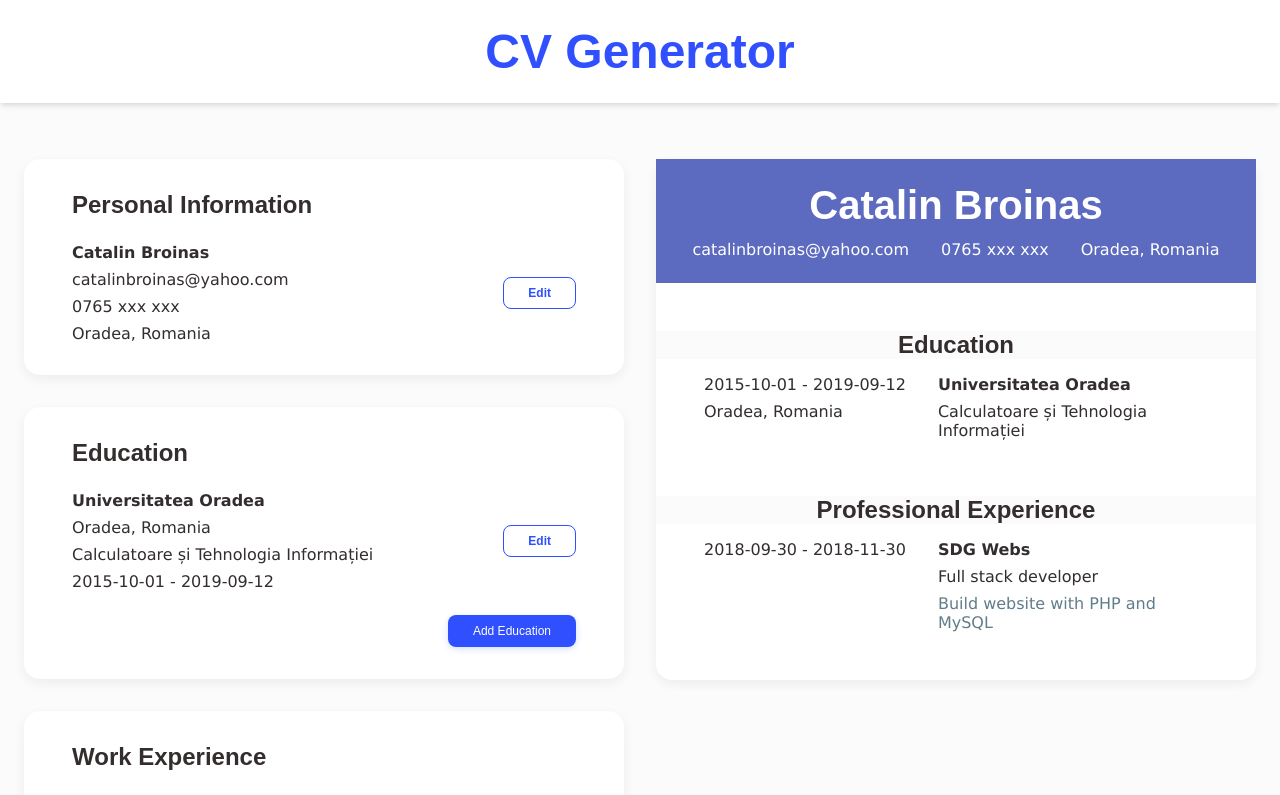
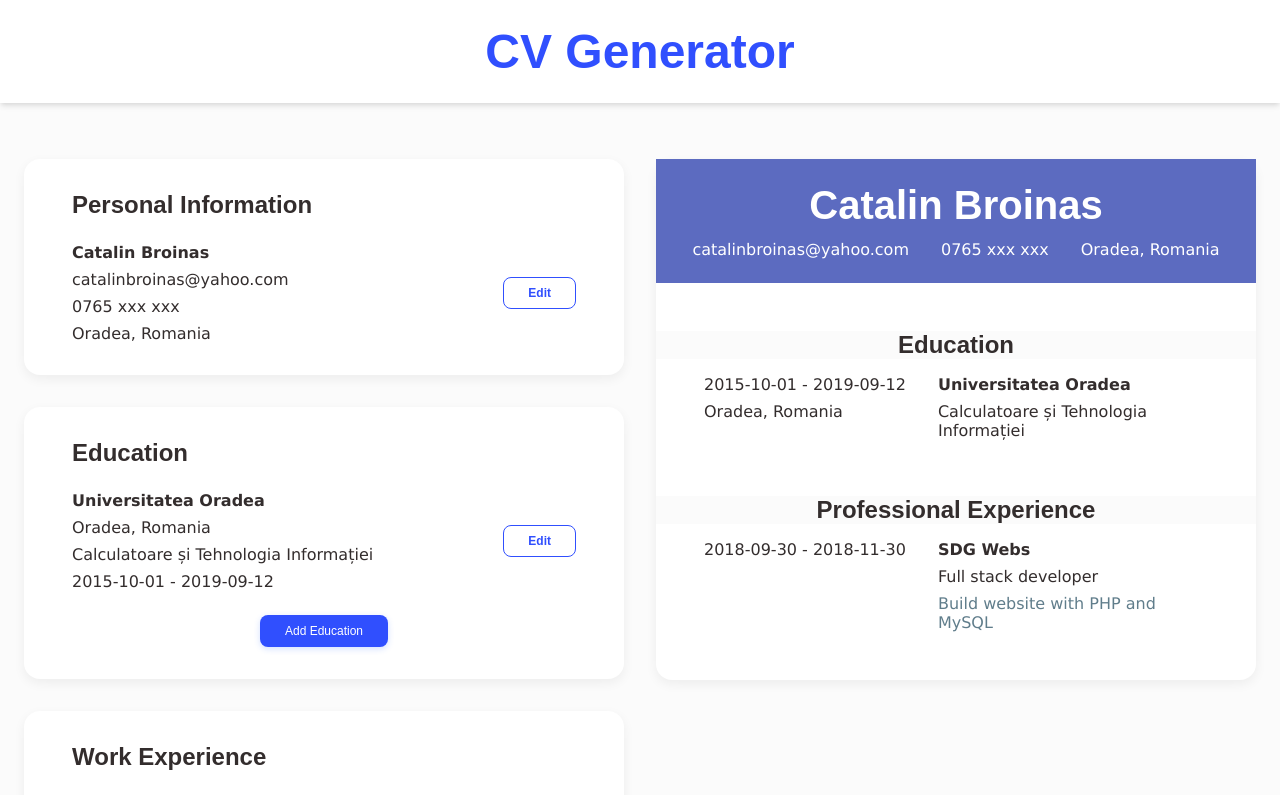
Before and after one commit to catalinbroinas/cv-application, a React (Vite) app: page / in a window 1280 px wide. Shown: the top 795 px of the page. Built offline with nearby package versions, Linux system fonts and the light colour scheme.

Commit message:
style(form-section): center .btn-primary

```diff
--- a/src/styles/App.css
+++ b/src/styles/App.css
@@ -89,13 +89,13 @@
 }
 
 .button-group .btn {
-  margin-left: 0;
+  margin: 0;
 }
 
 .btn {
   cursor: pointer;
   display: inline-flex;
-  margin-left: auto;
+  margin: 0 auto;
   padding: 0.5rem 1.5rem;
   font-size: 0.75rem;
   font-family: var(--font-title);
```
